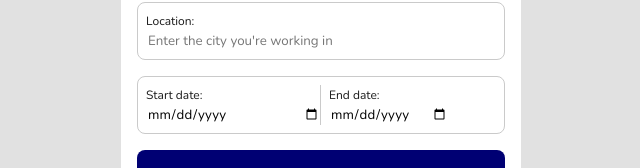
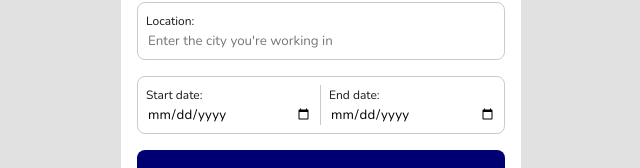
Before and after one commit to vancampd/workspace, a React (Create React App) app in the folder client/: page /home in a window 1280 px wide. Shown: the part 110-278 px from the top of the page, without its empty margins (319-959 px from the left). Built offline with nearby package versions, Linux system fonts and the light colour scheme; no server answers.

Commit message:
Changed styling for date input on HomePage

```diff
--- a/client/src/pages/HomePage/HomePage.scss
+++ b/client/src/pages/HomePage/HomePage.scss
@@ -52,6 +52,7 @@
     display: flex;
     flex-direction: column;
     width: 50%;
+    padding-right: 0.5rem;
   }
 
   &__inner-right {
@@ -59,6 +60,7 @@
     flex-direction: column;
     padding-left: 0.5rem;
     justify-content: center;
+    width: 50%;
   }
 
   &__check-box-container {
```
Also changed, not shown: 1 other file (tests, documents, lock files or other folders).
